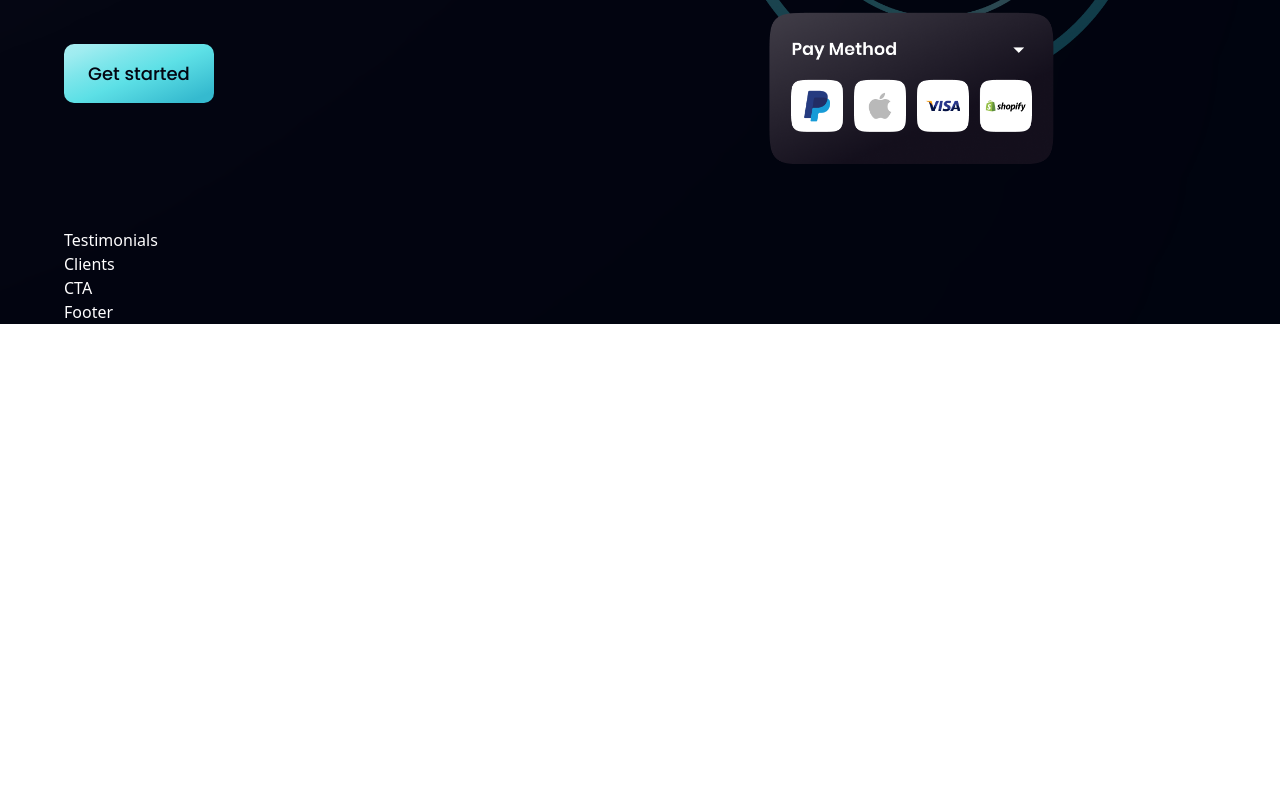
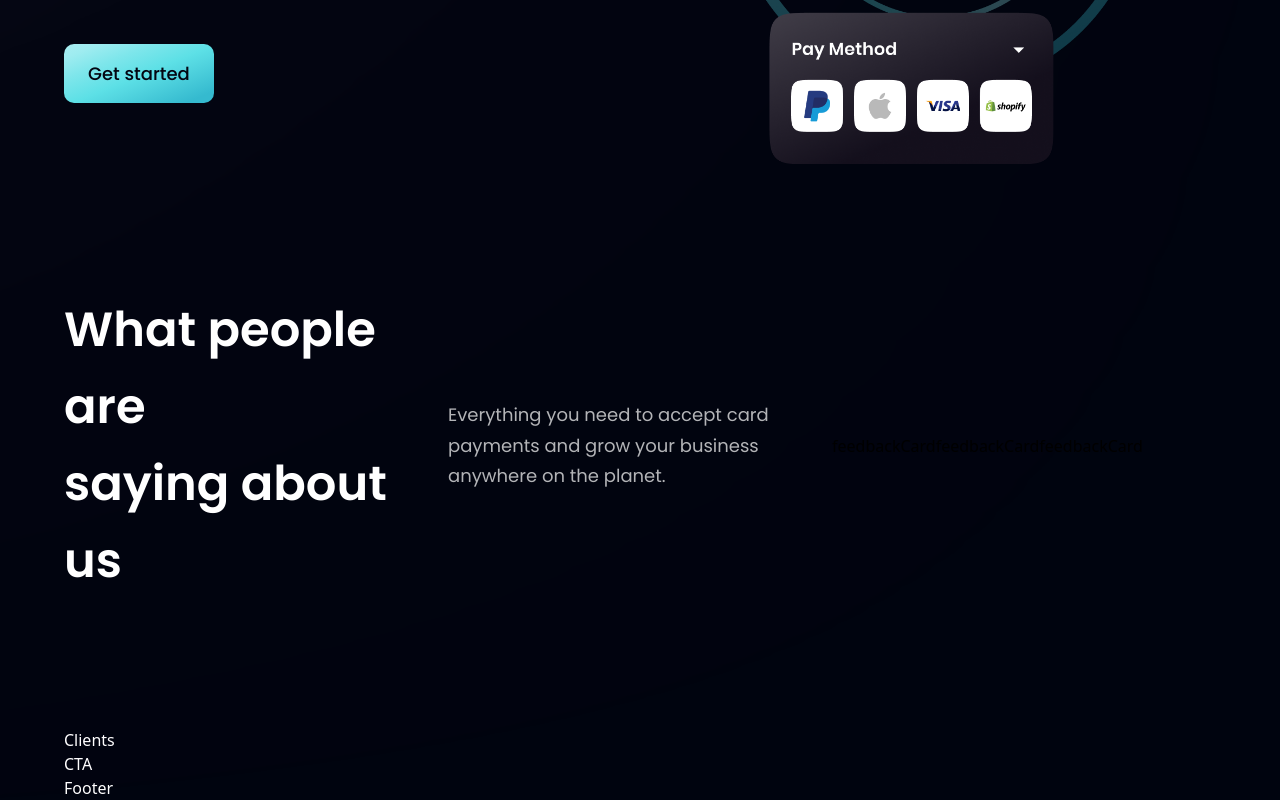
Before and after one commit to Prathamdas3/WooBank, a React (Vite) app: page / in a window 1280 px wide. Shown: the part 2576-3376 px from the top of the page. Before the commit the page ends 2900 px from the top, so only its background shows below. Built offline with nearby package versions, Linux system fonts and the light colour scheme.

Commit message:
first part of testimonials is done

```diff
--- a/src/components/Testimonials.jsx
+++ b/src/components/Testimonials.jsx
@@ -1,11 +1,32 @@
-import React from "react";
+import { feedback } from "../constants";
+import styles from "../style";
+import FeedBackCard from "./FeedBackCard";
+import feedbackCard from "./FeedBackCard";
 
-const Testimonials = () => {
-  return (
-    <div>
-      <h1 className="text-white">Testimonials</h1>
+const Testimonials = () => (
+  <section
+    id="clients"
+    className={`${styles.paddingY} ${styles.flexCenter} flex-col relative`}
+  >
+    <div />
+    <div className="w-full flex justify-between items-center md:flex-row flex-col sm:mb-16 mb-6 relative z-[1]">
+      <h1 className={styles.heading2}>
+        What people are <br className="sm:block hidden" /> saying about us
+      </h1>
+      <div className="w-full md:mt-0 mt-6">
+        <p className={`${styles.paragraph} text-left mas-w-[450px]`}>
+          Everything you need to accept card payments and grow your business
+          anywhere on the planet.
+        </p>
+      </div>
+
+      <div className="flex flex-warp sm:justify-start justify-center w-full feedback-container relative z-[1]">
+        {feedback.map((card) => (
+          <FeedBackCard key={card.id} {...card} />
+        ))}
+      </div>
     </div>
-  );
-};
+  </section>
+);
 
 export default Testimonials;
```
